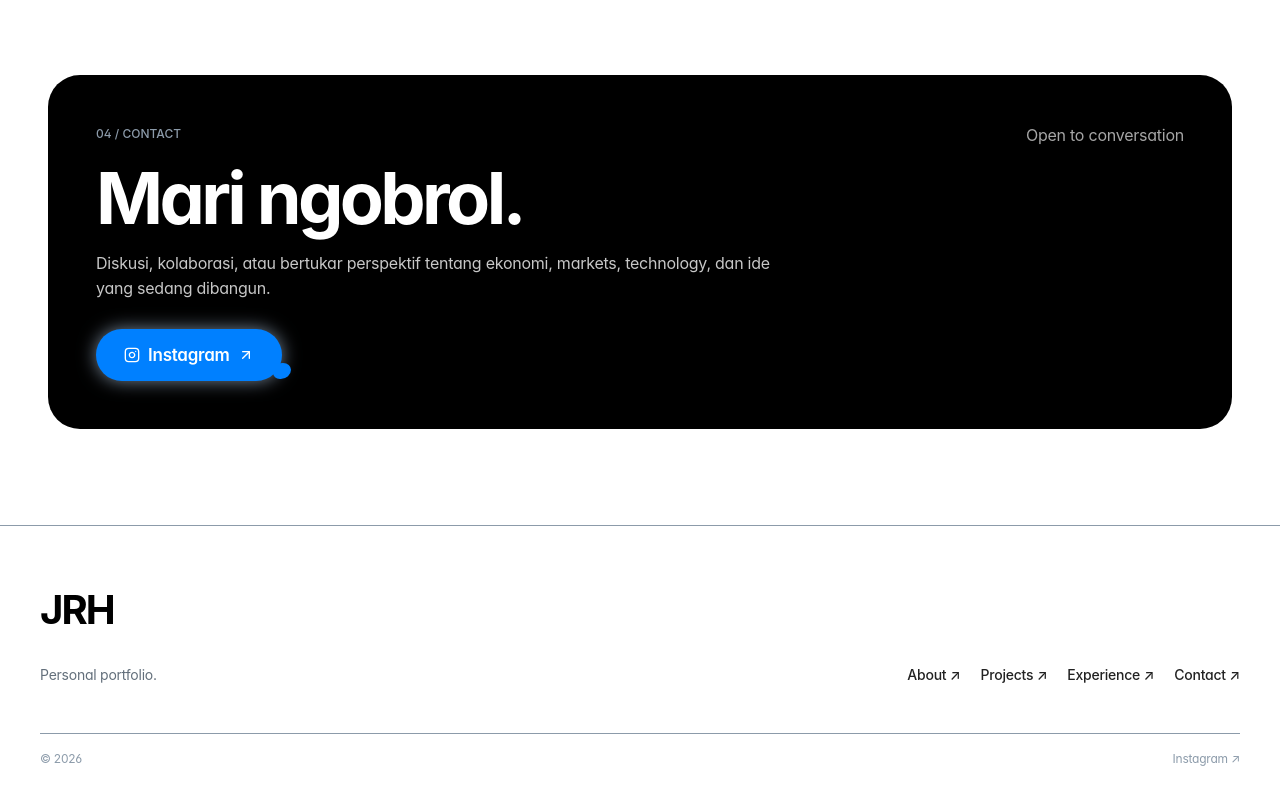
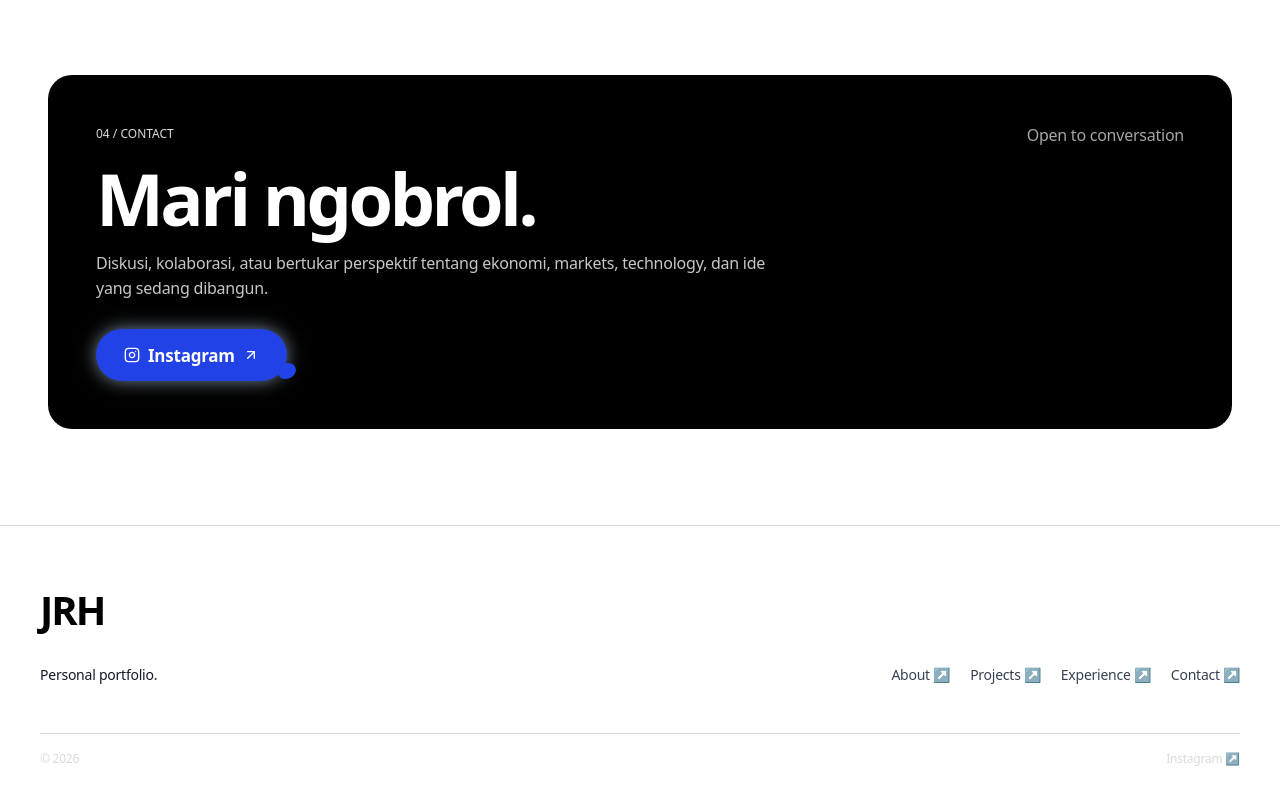
Before and after one commit to LionerHakim/JRHs, a React (Vite) app: page / in a window 1280 px wide. Shown: the part 3678-4478 px from the top of the page. Built offline with nearby package versions, Linux system fonts and the light colour scheme.

Commit message:
apply supplied design token system

```diff
--- a/src/index.css
+++ b/src/index.css
@@ -1,21 +1,128 @@
 @import "tailwindcss";
 
-/* Global reset only. Visual tokens and component styling live in editorial.css, following DESIGN.md. */
-*,
-*::before,
-*::after {
-  box-sizing: border-box;
+@theme {
+  /* Colors */
+  --color-voltage-blue: #2142e7;
+  --color-deep-voltage: #182fa5;
+  --color-midnight-ink: #111827;
+  --color-slate-600: #4b5563;
+  --color-slate-700: #374151;
+  --color-slate-500: #70747d;
+  --color-graphite: #414652;
+  --color-paper-white: #ffffff;
+  --color-fog-50: #f9fafb;
+  --color-fog-100: #f3f4f6;
+  --color-mist-200: #e5e7eb;
+  --color-smoke-300: #d9dadc;
+
+  /* Typography */
+  --font-inter: 'Inter', ui-sans-serif, system-ui, -apple-system, BlinkMacSystemFont, "Segoe UI", Roboto, sans-serif;
+  --font-balig-script: 'Balig Script', ui-sans-serif, system-ui, -apple-system, BlinkMacSystemFont, "Segoe UI", Roboto, sans-serif;
+
+  /* Typography — Scale */
+  --text-caption: 12px;
+  --leading-caption: 1.5;
+  --text-body-sm: 14px;
+  --leading-body-sm: 1.5;
+  --text-body: 16px;
+  --leading-body: 1.56;
+  --text-subheading: 18px;
+  --leading-subheading: 1.5;
+  --tracking-subheading: -0.126px;
+  --text-heading-sm: 20px;
+  --leading-heading-sm: 1.4;
+  --tracking-heading-sm: -0.14px;
+  --text-heading: 24px;
+  --leading-heading: 1.33;
+  --tracking-heading: -0.24px;
+  --text-heading-lg: 30px;
+  --leading-heading-lg: 1.29;
+  --tracking-heading-lg: -0.45px;
+  --text-display: 48px;
+  --leading-display: 1.14;
+  --tracking-display: -0.96px;
+  --text-display-lg: 64px;
+  --leading-display-lg: 1.06;
+  --tracking-display-lg: -1.6px;
+
+  /* Spacing */
+  --spacing-4: 4px;
+  --spacing-8: 8px;
+  --spacing-12: 12px;
+  --spacing-16: 16px;
+  --spacing-24: 24px;
+  --spacing-28: 28px;
+  --spacing-32: 32px;
+  --spacing-40: 40px;
+  --spacing-48: 48px;
+  --spacing-56: 56px;
+  --spacing-64: 64px;
+  --spacing-96: 96px;
+  --spacing-100: 100px;
+  --spacing-108: 108px;
+  --spacing-112: 112px;
+  --spacing-240: 240px;
+
+  /* Border Radius */
+  --radius-lg: 8px;
+  --radius-xl: 12px;
+  --radius-2xl: 16px;
+  --radius-3xl: 24px;
+  --radius-full: 72px;
+
+  /* Shadows */
+  --shadow-sm: rgba(17, 24, 39, 0.2) 0px 8px 8px 0px, rgba(17, 24, 39, 0.1) 0px 4px 4px 0px, rgba(17, 24, 39, 0.1) 0px 2px 2px 0px, rgba(17, 24, 39, 0.1) 0px 0px 0px 1px, rgba(255, 255, 255, 0.06) 0px 0px 0px 1px inset, rgba(255, 255, 255, 0.06) 0px 1px 0px 0px inset;
+  --shadow-subtle: rgba(17, 24, 39, 0.12) 0px 0px 0px 1px, rgba(17, 24, 39, 0.03) 0px 2px 2px -2px, rgba(17, 24, 39, 0.03) 0px 4px 4px 0px, rgba(17, 24, 39, 0.03) 0px 8px 8px 0px, rgba(17, 24, 39, 0.03) 0px 16px 16px 0px;
+  --shadow-xl: rgba(17, 24, 39, 0.04) 0px 32px 32px 0px, rgba(17, 24, 39, 0.04) 0px 16px 16px 0px, rgba(17, 24, 39, 0.04) 0px 8px 8px 0px, rgba(17, 24, 39, 0.04) 0px 4px 4px -2px, rgba(17, 24, 39, 0.04) 0px 2px 2px -1px, rgba(17, 24, 39, 0.16) 0px 0px 0px 1px;
+  --shadow-subtle-2: rgba(17, 24, 39, 0.12) 0px 0px 0px 1px;
+  --shadow-xl-2: rgba(17, 24, 39, 0.05) 0px 32px 32px 0px, rgba(17, 24, 39, 0.05) 0px 16px 16px 0px, rgba(17, 24, 39, 0.05) 0px 8px 8px 0px, rgba(17, 24, 39, 0.05) 0px 4px 4px 0px, rgba(17, 24, 39, 0.05) 0px 2px 2px -2px, rgba(17, 24, 39, 0.1) 0px 0px 0px 1px;
+  --shadow-xl-3: rgba(17, 24, 39, 0.04) 0px 32px 32px 0px, rgba(17, 24, 39, 0.04) 0px 16px 16px 0px, rgba(17, 24, 39, 0.04) 0px 8px 8px 0px, rgba(17, 24, 39, 0.04) 0px 4px 4px -2px, rgba(17, 24, 39, 0.04) 0px 2px 2px -1px, rgb(24, 47, 165) 0px 0px 0px 1px;
+  --shadow-subtle-3: rgba(17, 24, 39, 0.1) 0px 0px 0px 1px, rgba(17, 24, 39, 0.04) 0px 1px 1px -0.5px, rgba(17, 24, 39, 0.04) 0px 3px 3px -1.5px, rgba(17, 24, 39, 0.04) 0px 6px 6px -3px, rgba(17, 24, 39, 0.04) 0px 12px 12px -6px, rgba(17, 24, 39, 0.04) 0px 24px 24px -12px;
+}
+
+/* Compatibility bridge: existing component CSS now consumes the new visual tokens. */
+body {
+  --color-signal-blue: var(--color-voltage-blue);
+  --color-voltage-violet: var(--color-deep-voltage);
+  --color-sky-wash: #dbe5ff;
+  --color-pencil-gray: var(--color-smoke-300);
+  --color-graphite: var(--color-graphite);
+  --color-ink: var(--color-midnight-ink);
+  --color-carbon: var(--color-slate-700);
+  --color-paper: var(--color-paper-white);
+  --font-inter: var(--font-inter);
+  --text-caption: var(--text-caption);
+  --text-body-sm: var(--text-body-sm);
+  --text-body: var(--text-body);
+  --text-subheading: var(--text-subheading);
+  --text-heading-sm: var(--text-heading-sm);
+  --text-heading: var(--text-heading);
+  --text-heading-lg: var(--text-heading-lg);
+  --text-display: var(--text-display);
+  --text-display-xl: var(--text-display-lg);
+  --section-gap: var(--spacing-96);
+  --card-padding: var(--spacing-24);
+  --element-gap: var(--spacing-8);
+  --radius-nav: var(--radius-lg);
+  --radius-tags: var(--radius-full);
+  --radius-cards: var(--radius-2xl);
+  --radius-images: var(--radius-3xl);
+  --radius-inputs: var(--radius-xl);
+  --radius-buttons: var(--radius-full);
+  --radius-featurecards: var(--radius-3xl);
+  --shadow-lg: var(--shadow-subtle);
 }
 
 html {
   margin: 0;
   padding: 0;
-  background: #ffffff;
+  background: var(--color-paper-white);
 }
 
-body {
-  margin: 0;
-  padding: 0;
+*,
+*::before,
+*::after {
+  box-sizing: border-box;
 }
 
 button,
```
